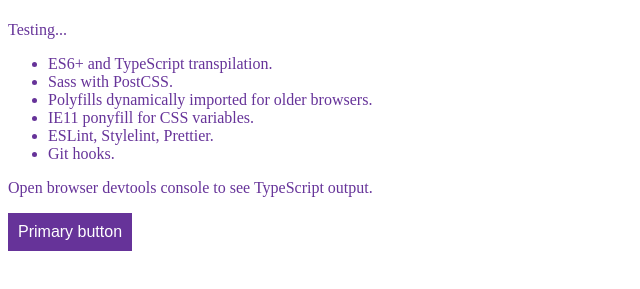
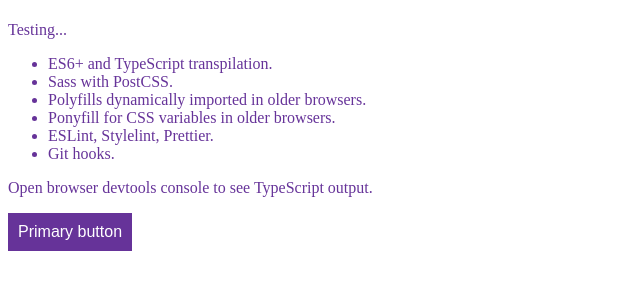
Before and after one commit to basher/parcel-boilerplate-storybook, a website built with Parcel: page index.html in a window 1280 px wide. Shown: the part 59-348 px from the top of the page, without its empty margins (0-640 px from the left). Built offline with nearby package versions, Linux system fonts and the light colour scheme.

Commit message:
fix eslint rules

```diff
--- a/index.html
+++ b/index.html
@@ -17,8 +17,8 @@
   <ul>
     <li>ES6+ and TypeScript transpilation.</li>
     <li>Sass with PostCSS.</li>
-    <li>Polyfills dynamically imported for older browsers.</li>
-    <li>IE11 ponyfill for CSS variables.</li>
+    <li>Polyfills dynamically imported in older browsers.</li>
+    <li>Ponyfill for CSS variables in older browsers.</li>
     <li>ESLint, Stylelint, Prettier.</li>
     <li>Git hooks.</li>
   </ul>
--- a/src/ts/polyfills.ts
+++ b/src/ts/polyfills.ts
@@ -1,12 +1,12 @@
 import cssVars from 'css-vars-ponyfill';
 
-// CSS vars ponyfill for IE11.
+// CSS vars ponyfill in older browsers.
 cssVars();
 
-// 'objectFit' for images.
+// 'objectFit' for images in older browsers.
 if ('objectFit' in document.documentElement.style === false) {
     const images = document.querySelectorAll('img');
-    [...(images as any)].map(image => {
+    [...(images as any)].map((image) => {
         image.style.background = `url(${image.src}) no-repeat 50%`;
         image.style.backgroundSize = 'cover';
         image.src =
```
Also changed, not shown: README.md.
